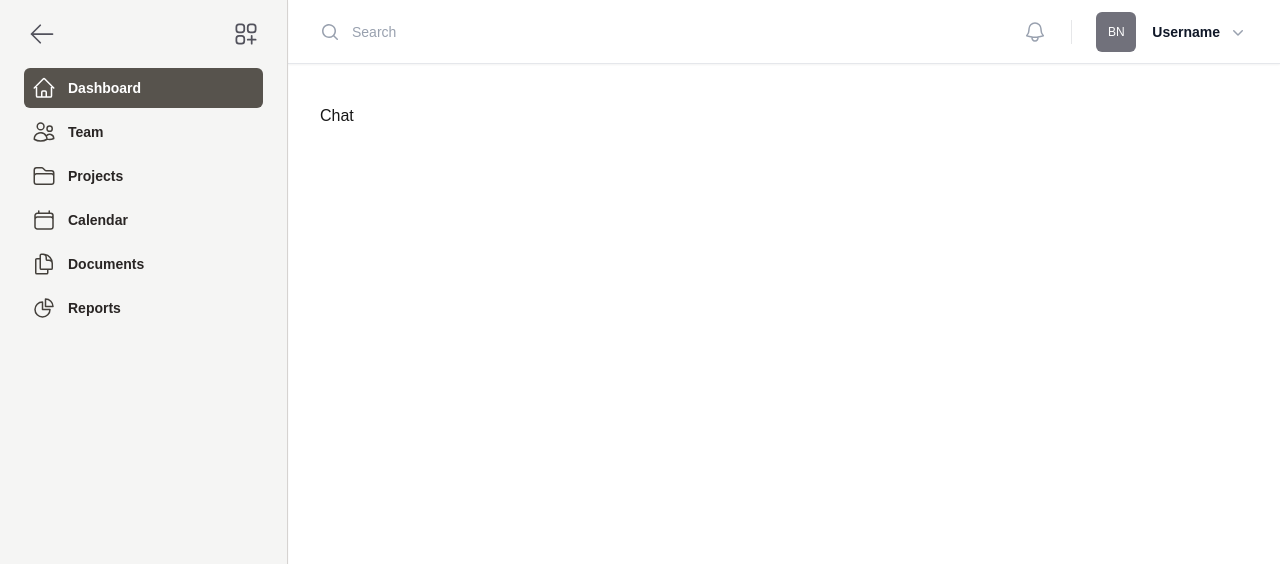
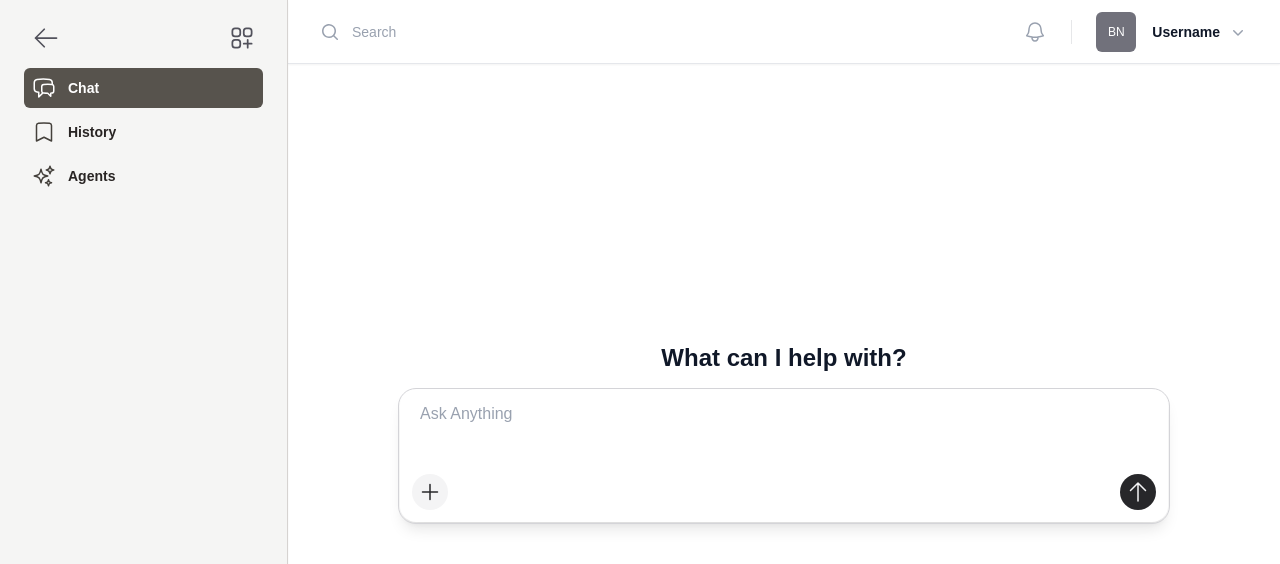
Before and after one commit to BenxinNiu/convolution-ai, a Next.js app: page /chat in a window 1280 px wide. Shown: the top 564 px of the page. Built offline with nearby package versions, Linux system fonts and the light colour scheme.

Commit message:
implement new chat input bar

```diff
--- a/src/app/chat/layout.tsx
+++ b/src/app/chat/layout.tsx
@@ -11,11 +11,9 @@ import {
     ArrowLeftIcon,
     Bars3Icon,
     BellIcon,
-    CalendarIcon,
-    ChartPieIcon,
-    DocumentDuplicateIcon,
-    FolderIcon,
-    HomeIcon,
+    BookmarkIcon,
+    ChatBubbleLeftRightIcon,
+    SparklesIcon,
     SquaresPlusIcon,
     UsersIcon,
     XMarkIcon,
@@ -30,17 +28,14 @@ import Avatar from '@/ui/component/avatar/Avatar'
 import Dropdown, { DropdownOptionProps } from '@/ui/component/dropdown/Dropdown'
 
 const navigation: NavigationItem[] = [
-    { name: 'Dashboard', href: '#', icon: HomeIcon, isCurrent: true },
-    { name: 'Team', href: '#', icon: UsersIcon, isCurrent: false },
-    { name: 'Projects', href: '#', icon: FolderIcon, isCurrent: false },
-    { name: 'Calendar', href: '#', icon: CalendarIcon, isCurrent: false },
     {
-        name: 'Documents',
+        name: 'Chat',
         href: '#',
-        icon: DocumentDuplicateIcon,
-        isCurrent: false,
+        icon: ChatBubbleLeftRightIcon,
+        isCurrent: true,
     },
-    { name: 'Reports', href: '#', icon: ChartPieIcon, isCurrent: false },
+    { name: 'History', href: '#', icon: BookmarkIcon, isCurrent: false },
+    { name: 'Agents', href: '#', icon: SparklesIcon, isCurrent: false },
 ]
 
 const userNavigation: DropdownOptionProps[] = [
@@ -123,14 +118,16 @@ const Layout = ({ children }) => {
                             'rotate-y-180': !expanded,
                             'rotate-0': expanded,
                         })}
-                        size={'xl'}
+                        size={'md'}
+                        variant={'tertiary'}
                         onClick={() => setExpanded(!expanded)}
                         icon={ArrowLeftIcon}
                     ></IconButton>
 
                     <IconButton
                         className={clsx({ hidden: !expanded })}
-                        size={'xl'}
+                        size={'md'}
+                        variant={'tertiary'}
                         // onClick={() => setExpanded(!expanded)}
                         icon={SquaresPlusIcon}
                     ></IconButton>
@@ -236,7 +233,7 @@ const Layout = ({ children }) => {
                     </div>
                 </div>
 
-                <main className="py-2 md:py-5 lg:py-10">
+                <main>
                     <Container variant={'padded'}>{children}</Container>
                 </main>
             </div>
--- a/src/app/chat/new/page.tsx
+++ b/src/app/chat/new/page.tsx
@@ -0,0 +1,18 @@
+import Container from '@/ui/component/container/Container'
+import NewChatPalette from '@/component/chat/NewChatPalette'
+
+const Page = () => {
+    return (
+        <Container variant={'container'} className={'h-[calc(100vh-4rem)]'}>
+            <div
+                className={
+                    'flex h-full items-center justify-center overflow-y-hidden'
+                }
+            >
+                <NewChatPalette></NewChatPalette>
+            </div>
+        </Container>
+    )
+}
+
+export default Page
--- a/src/app/chat/page.tsx
+++ b/src/app/chat/page.tsx
@@ -1,9 +1,18 @@
+import Container from '@/ui/component/container/Container'
+import NewChatPalette from '@/component/chat/NewChatPalette'
+
 const Page = () => {
     return (
-        <div>
-            <h1>Chat</h1>
-        </div>
-    );
+        <Container variant={'container'} className={'h-[calc(100vh-4rem)]'}>
+            <div
+                className={
+                    'flex h-full items-center justify-center overflow-y-hidden'
+                }
+            >
+                <NewChatPalette></NewChatPalette>
+            </div>
+        </Container>
+    )
 }
 
 export default Page
--- /dev/null
+++ b/src/component/chat/NewChatPalette.tsx
@@ -0,0 +1,55 @@
+'use client'
+
+import { clsx } from 'clsx'
+import IconButton from '@/ui/component/button/IconButton'
+import { ArrowUpIcon, PlusIcon } from '@heroicons/react/24/outline'
+
+type NewChatPaletteProps = {}
+
+const NewChatPalette = () => {
+    return (
+        <div
+            className={
+                'flex max-w-3xl flex-1 grow flex-col items-center space-y-4'
+            }
+        >
+            <h1 className={'text-2xl font-bold text-gray-900'}>
+                What can I help with?
+            </h1>
+            <form action={'#'} className={'relative w-full'}>
+                <div
+                    className={
+                        'rounded-2xl bg-white shadow-lg outline-1 outline-offset-1 outline-zinc-300'
+                    }
+                >
+                    <textarea
+                        id="chat"
+                        name="new_chat"
+                        rows={2}
+                        placeholder="Ask Anything"
+                        className={clsx(
+                            'block w-full resize-none bg-transparent px-5 py-3 focus:outline-none',
+                            'text-base text-zinc-950 placeholder:text-gray-400'
+                        )}
+                        defaultValue={''}
+                    />
+                    {/* button group */}
+                    <div className={'flex justify-between px-3 py-3'}>
+                        <div className={'inline-flex space-x-2'}>
+                            <IconButton
+                                icon={PlusIcon}
+                                size={'sm'}
+                                variant={'secondary'}
+                            />
+                        </div>
+                        <div className={'inline-flex space-x-2'}>
+                            <IconButton icon={ArrowUpIcon} size={'sm'} />
+                        </div>
+                    </div>
+                </div>
+            </form>
+        </div>
+    )
+}
+
+export default NewChatPalette
--- a/src/ui/component/button/IconButton.tsx
+++ b/src/ui/component/button/IconButton.tsx
@@ -1,40 +1,65 @@
-import React, {forwardRef} from 'react'
-import {clsx} from 'clsx'
-import {ButtonSize} from "@/ui/component/constant";
+import React, { forwardRef } from 'react'
+import { clsx } from 'clsx'
+import { ButtonSize } from '@/ui/component/constant'
 
 type ButtonProps = React.ComponentPropsWithoutRef<'button'> & {
+    variant?: 'primary' | 'secondary' | 'tertiary'
     size?: ButtonSize
     srText?: string
     icon: React.ElementType
 }
 const IconButton = forwardRef(
-    ({size = 'md', srText, className, ...props}: ButtonProps, ref) => {
+    (
+        {
+            size = 'md',
+            srText,
+            variant = 'primary',
+            className,
+            ...props
+        }: ButtonProps,
+        ref
+    ) => {
         return (
             <button
                 ref={ref}
                 {...props}
                 className={clsx(
-                    className,
                     {
-                        'h-5 w-5': size === 'xs',
-                        'h-6 w-6': size === 'sm',
-                        'h-7 w-7': size === 'md',
-                        'h-8 w-8': size === 'lg',
-                        'h-9 w-9': size === 'xl',
-                        'h-11 w-11': size === '2xl',
+                        'p-1': size === 'xs',
+                        'p-1.5': size === 'sm',
+                        'p-2': size === 'md',
+                        'p-2.5': size === 'lg',
+                        'p-3': size === 'xl',
+                        'p-3.5': size === '2xl',
                     },
-                    'rounded-md',
-                    'p-1',
-                    `text-zinc-600`,
-                    `hover:bg-zinc-200 active:bg-zinc-200`,
+                    {
+                        'rounded-full bg-zinc-800 text-zinc-100 hover:bg-zinc-600':
+                            variant === 'primary',
+                        'rounded-full bg-zinc-100 text-zinc-800 hover:bg-zinc-200':
+                            variant === 'secondary',
+                        'rounded-md bg-transparent text-zinc-600 hover:bg-zinc-200':
+                            variant === 'tertiary',
+                    },
                     'hover:cursor-pointer',
                     'disabled:cursor-not-allowed disabled:opacity-70',
+                    'focus:outline-1 focus:outline-offset-2 focus:outline-zinc-500',
+                    className ?? ''
                 )}
             >
                 {srText && <span className="sr-only">srText</span>}
-                <props.icon
-                    aria-hidden="true"
-                />
+                <div className={clsx('flex items-center justify-center')}>
+                    <props.icon
+                        aria-hidden="true"
+                        className={clsx({
+                            'h-5 w-5': size === 'xs',
+                            'h-6 w-6': size === 'sm',
+                            'h-7 w-7': size === 'md',
+                            'h-8 w-8': size === 'lg',
+                            'h-9 w-9': size === 'xl',
+                            'h-11 w-11': size === '2xl',
+                        })}
+                    />
+                </div>
             </button>
         )
     }
```
